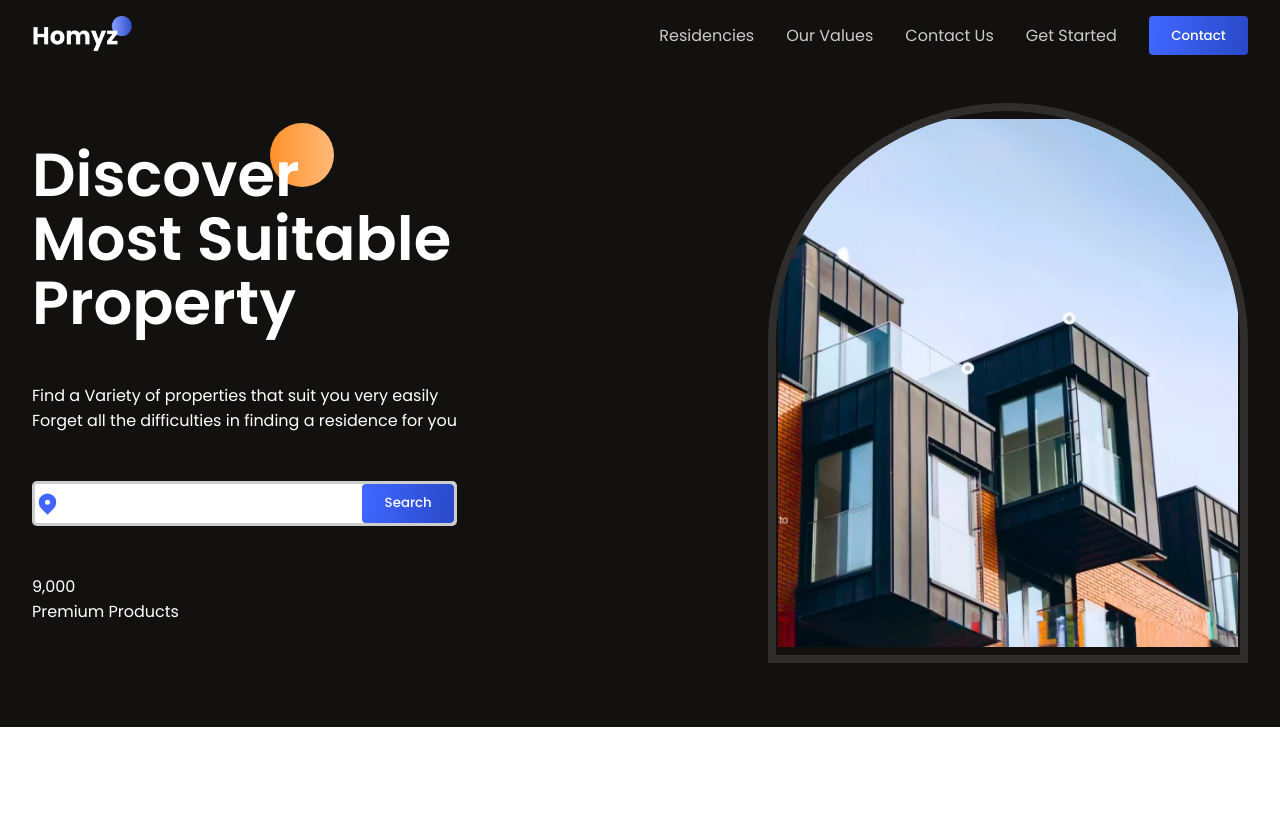
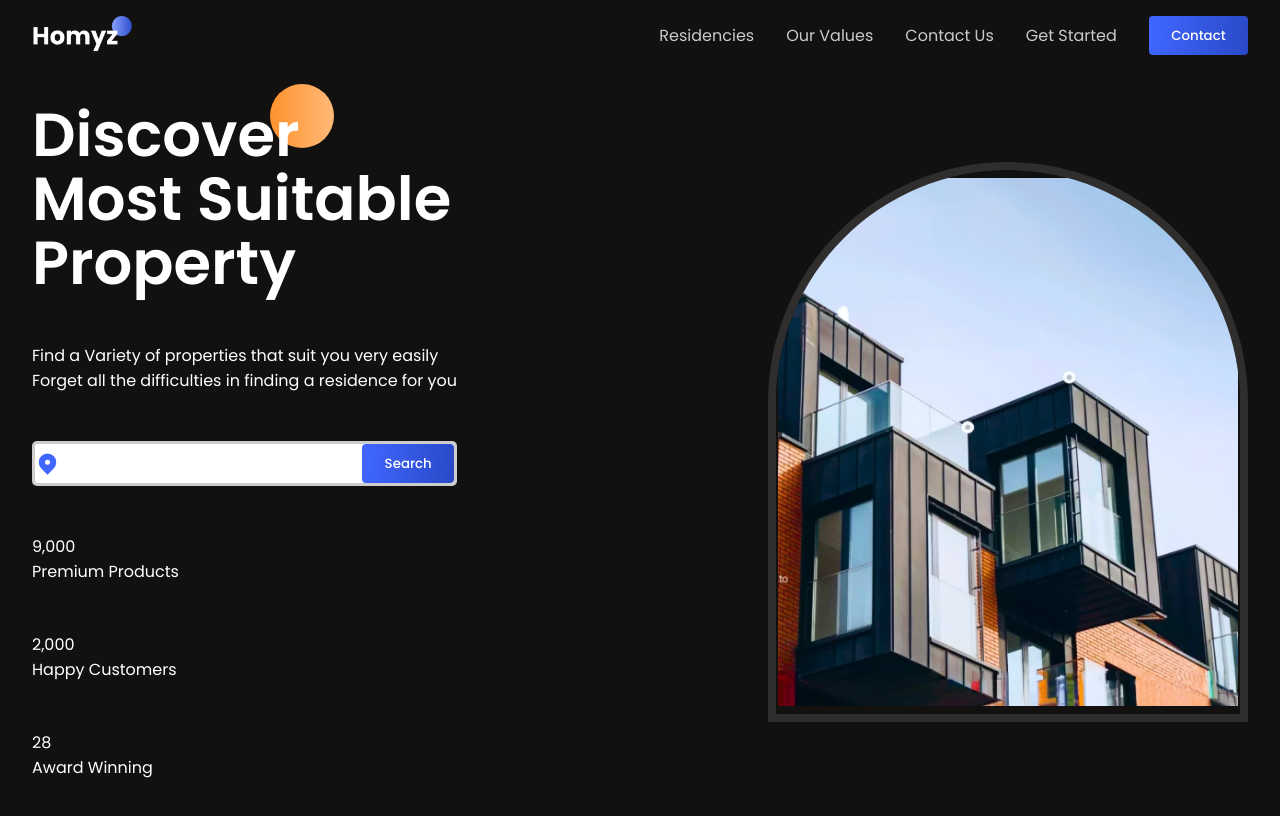
Before and after one commit to CodeWithFin/Winterfell-Estates, a React (Vite) app: page / in a window 1280 px wide. Shown: the top 816 px of the page. Built offline with nearby package versions, Linux system fonts and the light colour scheme.

Commit message:
finish html component of countup

```diff
--- a/src/components/Hero/Hero.css
+++ b/src/components/Hero/Hero.css
@@ -46,6 +46,11 @@
     border:none;
     outline:none;
 }
+
+.stats{
+    width:100%;
+    justify-content:space-between;
+}
 /* right section innit */
 .image-container{
     width:30rem;
--- a/src/components/Hero/Hero.jsx
+++ b/src/components/Hero/Hero.jsx
@@ -32,6 +32,20 @@ const Hero = () => {
               <span>Premium Products</span>
             </div>
           </div>
+
+          <div className="flexCenter stats">
+            <div className="flexColStart stat">
+              <span><CountUp start={1950} end={2000}duration={4} /> </span>
+              <span>Happy Customers</span>
+            </div>
+          </div>
+
+          <div className="flexCenter stats">
+            <div className="flexColStart stat">
+              <span><CountUp end={28} /> </span>
+              <span>Award Winning</span>
+            </div>
+          </div>
         </div>
 
         <div className="flexCenter hero-right">
```
